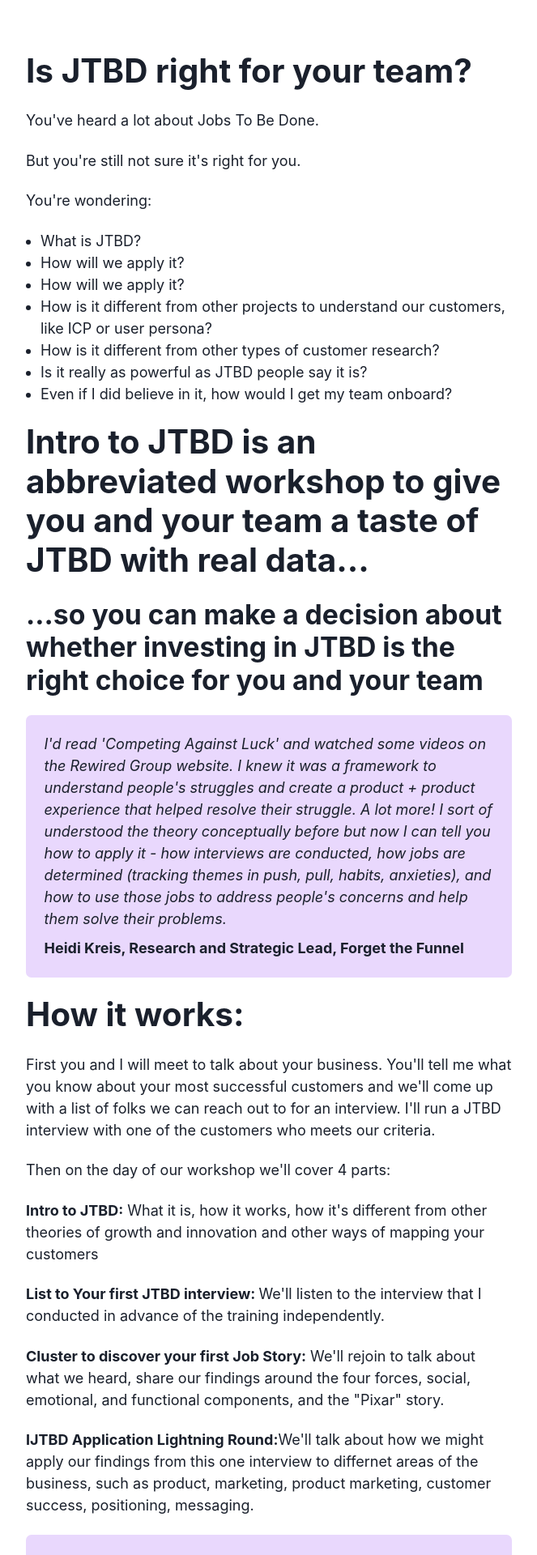
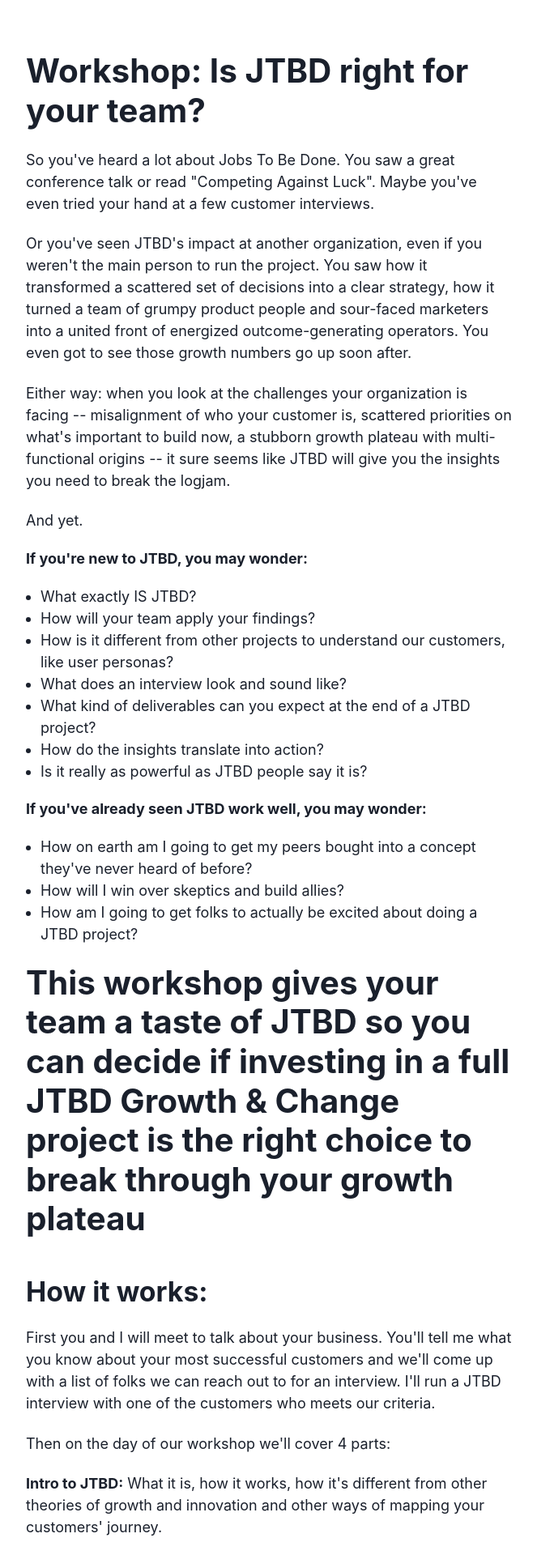
Before and after one commit to alliblum/nextjs-blog, a Next.js app: page /work-with-me/intro-to-jtbd in a window 1280 px wide. Shown: the part 180-2100 px from the top of the page at 81% size, without its empty margins (308-971 px from the left). Built offline with nearby package versions, Linux system fonts and the light colour scheme.

Commit message:
adding copy for jtbd offer

```diff
--- a/components/navbar.tsx
+++ b/components/navbar.tsx
@@ -9,6 +9,7 @@ export const NavBar = () => {
       <Spacer />
       <Box>
         <Link href="/work-with-me">Work With Me</Link>
+        <Link href="/about">About</Link>
         {/* <HStack fontSize="sm">
           <Link href="/founders-and-leaders">For Founders and Leaders</Link>
           <Spacer />
--- a/pages/work-with-me/growth.tsx
+++ b/pages/work-with-me/growth.tsx
@@ -288,6 +288,10 @@ export default function Growth() {
               Click to schedule time with me to see how we can find out
             </Text>
           </Link>
+          <QuoteBlock
+            quote="We’re able to really cut to the bottom of arguments and have much more productive discussions where the foundation of the decision is not based on the personalities or titles of the people making those decisions. We're able to design experiences that are really for the customer, that delight the customer, enabling us to get the actual numbers that we want."
+            author="Jordan Skole, VP Product Engineering, Autobooks"
+          />
         </Box>
       </Stack>
     </Layout>
--- a/pages/work-with-me/intro-to-jtbd.tsx
+++ b/pages/work-with-me/intro-to-jtbd.tsx
@@ -18,37 +18,67 @@ export default function IntroToJTBD() {
   return (
     <Layout home>
       <Stack spacing={5}>
-        <Heading size="xl">Is JTBD right for your team?</Heading>
-        <Text>You've heard a lot about Jobs To Be Done.</Text>
-        <Text>But you're still not sure it's right for you. </Text>
-        <Text>You're wondering:</Text>
+        <Heading size="xl">Workshop: Is JTBD right for your team?</Heading>
+        <Text>
+          So you've heard a lot about Jobs To Be Done. You saw a great
+          conference talk or read "Competing Against Luck". Maybe you've even
+          tried your hand at a few customer interviews.
+        </Text>
+        <Text>
+          Or you've seen JTBD's impact at another organization, even if you
+          weren't the main person to run the project. You saw how it transformed
+          a scattered set of decisions into a clear strategy, how it turned a
+          team of grumpy product people and sour-faced marketers into a united
+          front of energized outcome-generating operators. You even got to see
+          those growth numbers go up soon after.
+        </Text>
+        <Text>
+          Either way: when you look at the challenges your organization is
+          facing -- misalignment of who your customer is, scattered priorities
+          on what's important to build now, a stubborn growth plateau with
+          multi-functional origins -- it sure seems like JTBD will give you the
+          insights you need to break the logjam.
+        </Text>
+        <Text>And yet.</Text>
+        <Heading size="sm">If you're new to JTBD, you may wonder:</Heading>
         <UnorderedList>
-          <ListItem>What is JTBD?</ListItem>
-          <ListItem>How will we apply it?</ListItem>
-          <ListItem>How will we apply it?</ListItem>
+          <ListItem>What exactly IS JTBD?</ListItem>
+          <ListItem>How will your team apply your findings?</ListItem>
           <ListItem>
             How is it different from other projects to understand our customers,
-            like ICP or user persona?
+            like user personas?
           </ListItem>
+          <ListItem>What does an interview look and sound like?</ListItem>
           <ListItem>
-            How is it different from other types of customer research?
+            What kind of deliverables can you expect at the end of a JTBD
+            project?
           </ListItem>
+          <ListItem>How do the insights translate into action? </ListItem>
           <ListItem>
             Is it really as powerful as JTBD people say it is?
           </ListItem>
+        </UnorderedList>
+        <Heading size="sm">
+          If you've already seen JTBD work well, you may wonder:
+        </Heading>
+        <UnorderedList>
           <ListItem>
-            Even if I did believe in it, how would I get my team onboard?
+            How on earth am I going to get my peers bought into a concept
+            they've never heard of before?
+          </ListItem>
+          <ListItem>How will I win over skeptics and build allies?</ListItem>
+          <ListItem>
+            How am I going to get folks to actually be excited about doing a
+            JTBD project?
           </ListItem>
         </UnorderedList>
         <Heading size="xl">
-          Intro to JTBD is an abbreviated workshop to give you and your team a
-          taste of JTBD with real data...{' '}
+          This workshop gives your team a taste of JTBD so you can decide if
+          investing in a full JTBD Growth & Change project is the right choice
+          to break through your growth plateau{' '}
         </Heading>
-        <Heading size="lg">
-          ...so you can make a decision about whether investing in JTBD is the
-          right choice for you and your team
-        </Heading>
-        <QuoteBlock
+        <Heading size="md"></Heading>
+        {/* <QuoteBlock
           quote="I'd read 'Competing Against Luck' and watched some videos on the Rewired
         Group website. I knew it was a framework to understand people's
         struggles and create a product + product experience that helped resolve
@@ -59,8 +89,8 @@ export default function IntroToJTBD() {
         concerns and help them solve their problems."
           author="Heidi Kreis, Research and
         Strategic Lead, Forget the Funnel"
-        />
-        <Heading>How it works:</Heading>
+        /> */}
+        <Heading size="lg">How it works:</Heading>
         <Text>
           {' '}
           First you and I will meet to talk about your business. You'll tell me
@@ -72,25 +102,25 @@ export default function IntroToJTBD() {
         <Text>
           <Text as="strong">Intro to JTBD:</Text> What it is, how it works, how
           it's different from other theories of growth and innovation and other
-          ways of mapping your customers{' '}
+          ways of mapping your customers' journey.{' '}
         </Text>
         <Text>
-          <Text as="strong">List to Your first JTBD interview: </Text>We'll
+          <Text as="strong">Listen to your first JTBD interview: </Text>We'll
           listen to the interview that I conducted in advance of the training
           independently.{' '}
         </Text>
         <Text>
-          <Text as="strong">Cluster to discover your first Job Story:</Text>{' '}
-          We'll rejoin to talk about what we heard, share our findings around
-          the four forces, social, emotional, and functional components, and the
-          "Pixar" story.{' '}
+          <Text as="strong">Discover your first Job Story:</Text> We'll rejoin
+          to talk about what we heard, share our findings around the four
+          forces, social, emotional, and functional components, and the "Pixar"
+          story.{' '}
         </Text>
         <Text>
           {' '}
-          <Text as="strong">IJTBD Application Lightning Round:</Text>We'll talk
-          about how we might apply our findings from this one interview to
-          differnet areas of the business, such as product, marketing, product
-          marketing, customer success, positioning, messaging.{' '}
+          <Text as="strong">JTBD Application Lightning Round:</Text> We'll talk
+          about how we might apply our findings from this interview to different
+          areas of your business, including product, marketing, product
+          marketing, customer success, positioning, messaging, and more.{' '}
         </Text>
         <QuoteBlock
           quote="Before this training, I had heard the term Jobs to Be Done mentioned by
@@ -105,7 +135,10 @@ export default function IntroToJTBD() {
           author="TJ McGinnity, VP Customer
         Success Operations, MoveDocs"
         />
-        <Text> You'll go from wondering if JTBD is right for you to</Text>
+        <Heading size="md">
+          {' '}
+          You'll go from wondering if JTBD is right for you to:
+        </Heading>
         <UnorderedList>
           <ListItem>
             Getting your entire team aligned around what JTBD is
@@ -114,11 +147,12 @@ export default function IntroToJTBD() {
             Hearing a JTBD interview with a real customer with your own ears
           </ListItem>
           <ListItem>
-            Getting to really "feel" the difference between JTBD
+            Getting to really "feel" how you might apply JTBD findings at your
+            org
           </ListItem>
           <ListItem>
             {' '}
-            Have an understanding of the core tenets of JTBD, including the 4
+            Having an understanding of the core tenets of JTBD, including the 4
             forces, the "Pixar" story, and social/functional/emotional
             components{' '}
           </ListItem>
@@ -128,11 +162,11 @@ export default function IntroToJTBD() {
             applies to their discipline{' '}
           </ListItem>
           <ListItem>
-            Have an easier time booking a proper project to understand all of
+            Having an easier time booking a proper project to understand all of
             your jobs
           </ListItem>{' '}
         </UnorderedList>
-        <Text>What you won't get</Text>
+        <Heading size="md"> What you won't get:</Heading>
         <UnorderedList>
           {' '}
           <ListItem>
@@ -140,19 +174,13 @@ export default function IntroToJTBD() {
             A full understanding of your customers JTBD - you'll need *at least*
             10 interviews{' '}
           </ListItem>
-          <ListItem>
-            A fully transformed organization (I have a quarter long growth
-            project we can dot){' '}
-          </ListItem>
+          <ListItem>A fully transformed organization</ListItem>
           <ListItem>
             Expert-level dexterity to collect and apply your own JTBD findings
-            (we won't train how to do interviews and you'll want to hear at
-            least 10 or so before you get a feel for how they run, you'll want
-            to use them for a few months before you can see how to apply them to
-            your business context)
+            (but you'll be well on your way to becoming one)
           </ListItem>
         </UnorderedList>{' '}
-        <QuoteBlock
+        {/* <QuoteBlock
           quote="I had heard the term 'Job' thrown around but I never really knew
         exactly what that meant. I had watched a new hire video on Jobs and had
         several conversations with people that brought it up. This training
@@ -179,16 +207,34 @@ export default function IntroToJTBD() {
         unquestioned. Sometimes we use filler words to just get to the end of
         our own comment. Alli wont let it happen. She will say wait what do you
         mean by that last part? People would always say, well I guess not that.
-        What I really meant was this. She keeps people from autopiloting through
+        What I really meant was this. She keeps people from autopiloting through
         the training, keeps us all thoughtful and engaged throughout the
         training."
           author="Levi Yeck, Director of Sales, Autobooks"
-        />{' '}
-        <Text>
-          {' '}
-          Book an intro call to tell me more about your business and get the
-          process started{' '}
-        </Text>
+        />{' '} */}
+        <Heading size="md">So if you are:</Heading>
+        <UnorderedList>
+          <ListItem>
+            Thinking about JTBD but not ready to commit to a full project
+          </ListItem>
+          <ListItem>
+            Needing a way to get your team to see and feel for themselves how
+            impactful a JTBD project could be{' '}
+          </ListItem>
+          <ListItem>
+            Wanting to see what all the fuss is about with some real live
+            customer data
+          </ListItem>
+        </UnorderedList>
+        <Link href="https://savvycal.com/alli/c0518466">
+          <Text color="purple.600" as="strong">
+            Book an intro call with me here to get started
+          </Text>
+        </Link>
+        <QuoteBlock
+          quote="We created a culture where citations really matter where having the raw voice of customer data really matters. We've created agents who care very much about really truly understanding the customer's position and representing the customer. And that's been huge for us. It's the best we can do, perhaps even better than having the customer actually in the room with us."
+          author="Jordan Skole, VP Product Engineering, Autobooks"
+        />
         {/* <QuoteBlock
           quote="During the training I learned that JTBD is a lot more
         objective than I thought. I learned how the interviews are conducted and
```
Also changed, not shown: pages/work-with-me/about.tsx (added, +25 -0 lines).
